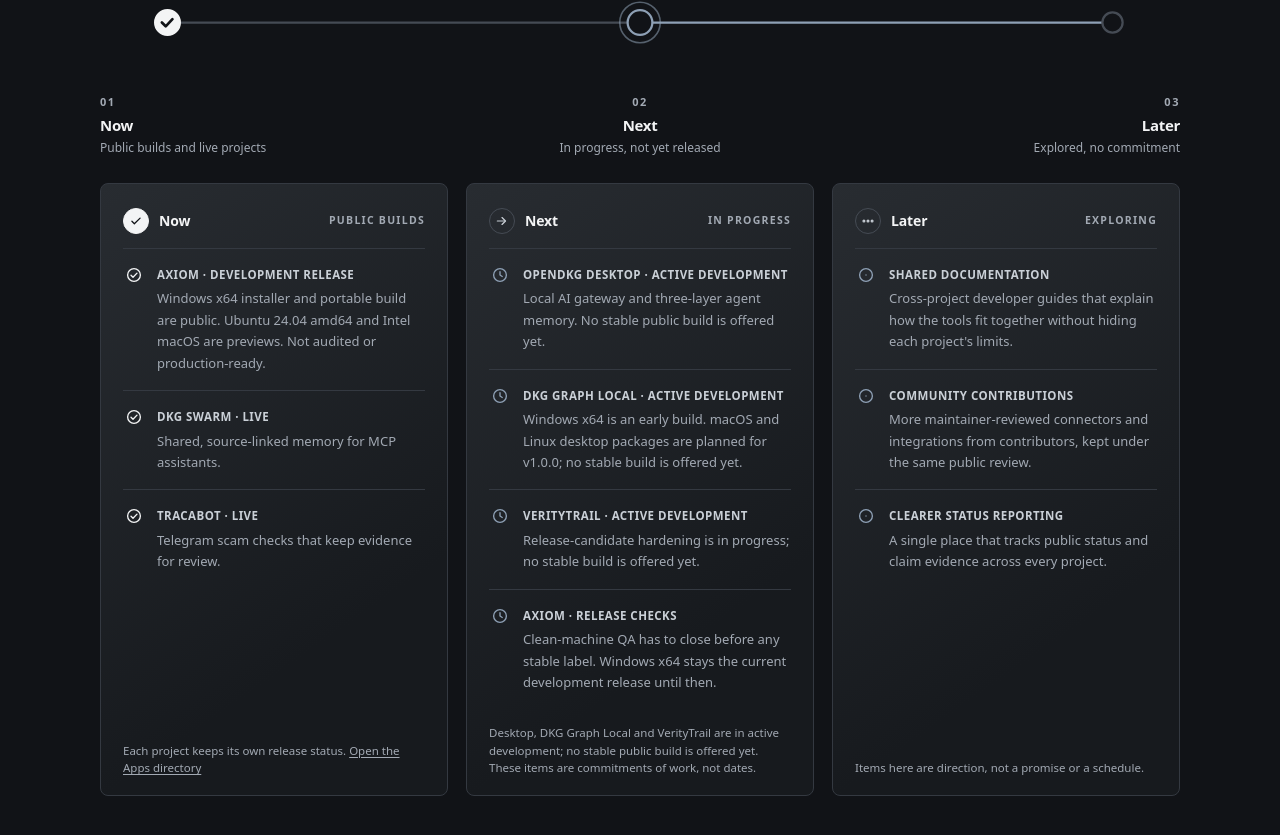
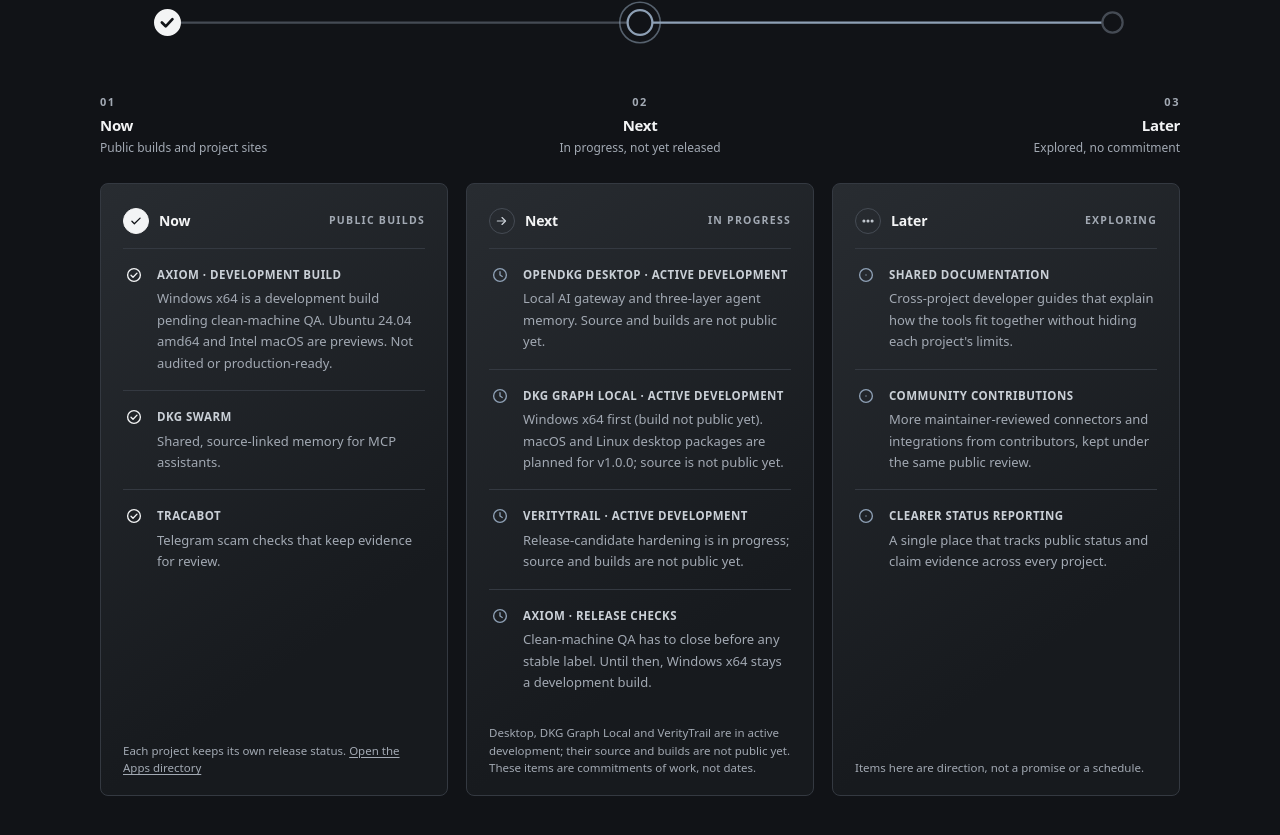
Before and after one commit to OpenDKG/Websites, a plain HTML site: page opendkg.org/public/index.html in a window 1280 px wide. Shown: the part 2392-3227 px from the top of the page. Drawn offline with Linux system fonts and the light colour scheme.

Commit message:
fix(opendkg): align roadmap release wording with the project status pages
The roadmap now uses the same availability wording as the project status pages: Axiom on Windows x64 is a development build pending clean-machine QA, DKG Graph Local is Windows x64 first with no public build yet, and source and builds for OpenDKG Desktop, DKG Graph Local and VerityTrail are not public yet. DKG Swarm and TRACaBot are listed without a Live label.

The roadmap claim rows move below the TRACaBot section, so this branch and the other open claim-ledger change merge without a conflict and keep both sets of rows. Two new tests cover the wording.

Co-authored-by: dreddster <4760091+dreddster@users.noreply.github.com>
Signed-off-by: brxtrac <280772190+brxtrac@users.noreply.github.com>

```diff
--- a/opendkg.org/public/index.html
+++ b/opendkg.org/public/index.html
@@ -310,7 +310,7 @@
           <li class="stop">
             <span class="stop-num">01</span>
             <span class="stop-name">Now</span>
-            <span class="stop-desc">Public builds and live projects</span>
+            <span class="stop-desc">Public builds and project sites</span>
           </li>
           <li class="stop">
             <span class="stop-num">02</span>
@@ -340,8 +340,8 @@
                 <svg viewBox="0 0 24 24" fill="none" stroke="currentColor" stroke-width="1.8" stroke-linecap="round" stroke-linejoin="round" focusable="false"><circle cx="12" cy="12" r="8.5"/><path d="m8 12.4 2.7 2.7 5.3-5.6"/></svg>
               </span>
               <div>
-                <p class="milestone-tag"><a href="/axiom/">Axiom</a> &middot; Development release</p>
-                <p class="milestone-copy">Windows x64 installer and portable build are public. Ubuntu 24.04 amd64 and Intel macOS are previews. Not audited or production-ready.</p>
+                <p class="milestone-tag"><a href="/axiom/">Axiom</a> &middot; Development build</p>
+                <p class="milestone-copy">Windows x64 is a development build pending clean-machine QA. Ubuntu 24.04 amd64 and Intel macOS are previews. Not audited or production-ready.</p>
               </div>
             </li>
             <li class="milestone">
@@ -349,7 +349,7 @@
                 <svg viewBox="0 0 24 24" fill="none" stroke="currentColor" stroke-width="1.8" stroke-linecap="round" stroke-linejoin="round" focusable="false"><circle cx="12" cy="12" r="8.5"/><path d="m8 12.4 2.7 2.7 5.3-5.6"/></svg>
               </span>
               <div>
-                <p class="milestone-tag"><a href="https://dkgswarm.com/" rel="noopener">DKG Swarm</a> &middot; Live</p>
+                <p class="milestone-tag"><a href="https://dkgswarm.com/" rel="noopener">DKG Swarm</a></p>
                 <p class="milestone-copy">Shared, source-linked memory for MCP assistants.</p>
               </div>
             </li>
@@ -358,7 +358,7 @@
                 <svg viewBox="0 0 24 24" fill="none" stroke="currentColor" stroke-width="1.8" stroke-linecap="round" stroke-linejoin="round" focusable="false"><circle cx="12" cy="12" r="8.5"/><path d="m8 12.4 2.7 2.7 5.3-5.6"/></svg>
               </span>
               <div>
-                <p class="milestone-tag"><a href="https://tracabot.com/" rel="noopener">TRACaBot</a> &middot; Live</p>
+                <p class="milestone-tag"><a href="https://tracabot.com/" rel="noopener">TRACaBot</a></p>
                 <p class="milestone-copy">Telegram scam checks that keep evidence for review.</p>
               </div>
             </li>
@@ -381,7 +381,7 @@
               </span>
               <div>
                 <p class="milestone-tag"><a href="/desktop/">OpenDKG Desktop</a> &middot; Active development</p>
-                <p class="milestone-copy">Local AI gateway and three-layer agent memory. No stable public build is offered yet.</p>
+                <p class="milestone-copy">Local AI gateway and three-layer agent memory. Source and builds are not public yet.</p>
               </div>
             </li>
             <li class="milestone">
@@ -390,7 +390,7 @@
               </span>
               <div>
                 <p class="milestone-tag"><a href="/graph/">DKG Graph Local</a> &middot; Active development</p>
-                <p class="milestone-copy">Windows x64 is an early build. macOS and Linux desktop packages are planned for v1.0.0; no stable build is offered yet.</p>
+                <p class="milestone-copy">Windows x64 first (build not public yet). macOS and Linux desktop packages are planned for v1.0.0; source is not public yet.</p>
               </div>
             </li>
             <li class="milestone">
@@ -399,7 +399,7 @@
               </span>
               <div>
                 <p class="milestone-tag"><a href="/veritytrail/">VerityTrail</a> &middot; Active development</p>
-                <p class="milestone-copy">Release-candidate hardening is in progress; no stable build is offered yet.</p>
+                <p class="milestone-copy">Release-candidate hardening is in progress; source and builds are not public yet.</p>
               </div>
             </li>
             <li class="milestone">
@@ -408,11 +408,11 @@
               </span>
               <div>
                 <p class="milestone-tag">Axiom &middot; Release checks</p>
-                <p class="milestone-copy">Clean-machine QA has to close before any stable label. Windows x64 stays the current development release until then.</p>
+                <p class="milestone-copy">Clean-machine QA has to close before any stable label. Until then, Windows x64 stays a development build.</p>
               </div>
             </li>
           </ul>
-          <p class="phase-foot">Desktop, DKG Graph Local and VerityTrail are in active development; no stable public build is offered yet. These items are commitments of work, not dates.</p>
+          <p class="phase-foot">Desktop, DKG Graph Local and VerityTrail are in active development; their source and builds are not public yet. These items are commitments of work, not dates.</p>
         </article>
 
         <article class="phase phase-later" aria-labelledby="phase-later-title">
```
Also changed, not shown: opendkg.org/test/roadmap.test.mjs (+25 -0 lines), 1 other file.
